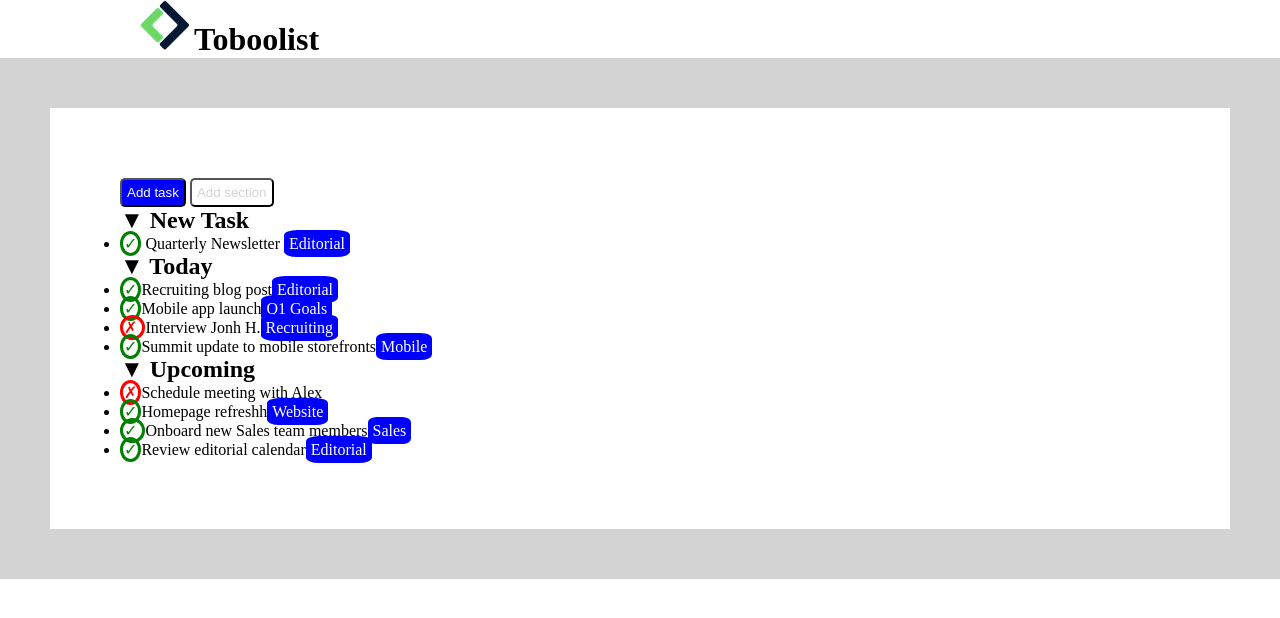
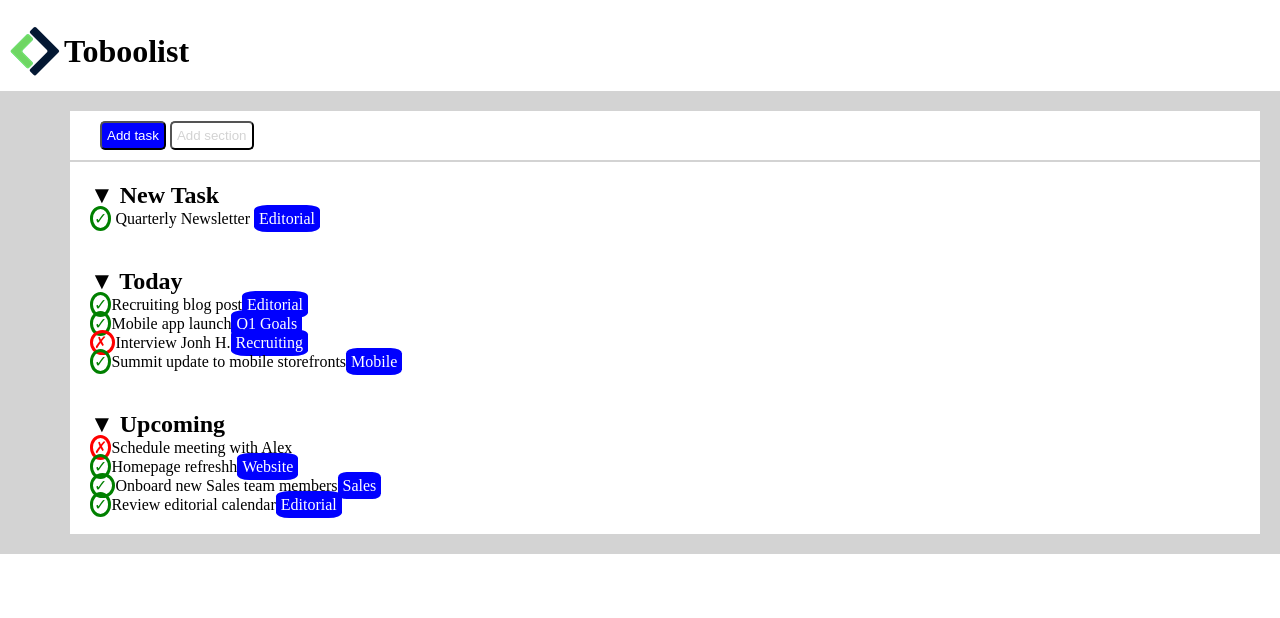
Before and after one commit to AndreaBeltramin/html-css-toboolist, a plain HTML site: page index.html in a window 1280 px wide. Drawn offline with Linux system fonts and the light colour scheme.

Commit message:
fix sections

```diff
--- a/css/style.css
+++ b/css/style.css
@@ -13,8 +13,19 @@
 }
 
 /*header*/
+.header{
+    padding-left: 10px;
+    padding-top: 10px;
+    line-height: 80px;
+}
+
+.logo{
+    height: 50px;
+    vertical-align: middle;
+}
 .title-header{
-    display: inline-block;
+    display: inline;
+    vertical-align: middle;
 }
 
 .first-button{
@@ -33,12 +44,31 @@
 /*main*/
 .main-box{
     background-color: lightgray;
-    padding: 50px;
+    padding: 20px;
 }
 
 .second-box{
     background-color: white;
-    padding: 70px;
+    margin-left: 50px;
+}
+.top-section{
+    border-bottom: solid 2px;
+    border-color: lightgray;
+    padding-top: 10px;
+    padding-bottom: 10px;
+    padding-left: 30px;
+}
+.second-section{
+    padding: 20px;
+}
+.third-section{
+    padding: 20px;
+}
+.section4{
+    padding: 20px;
+}
+ul{
+    list-style: none;
 }
 .check{
     border-radius: 50%;
--- a/index.html
+++ b/index.html
@@ -6,19 +6,20 @@
     <link rel="stylesheet" href="./css/style.css">
     <title>Toboolist</title>
 </head>
-<body >
-    <header class="container">
-        <img src="./img/Logo.png" alt="logo">
+<body class="cointainer">
+    <header>
+        <div class="header">
+            <img src="./img/Logo.png" alt="logo" class="logo">
             <h1 class="title-header">Toboolist</h1>
+        </div>
     </header>
     <div class="main-box">
-        <main>
-            <div class="second-box" >
-                <section>
+        <main class="second-box">
+            <section class="top-section">
                     <button type="button" class="first-button">Add task</button>
                     <button type="button" class="second-button">Add section</button>
             </section>
-                <section>
+            <section class="second-section">
                 <ul>
                     <h2>&#9660 New Task</h2>
                     <li>
@@ -26,9 +27,8 @@
                     </li>
                 </ul>
             </section>
-                <section>
-                            <ul>
-                                <h2>&#9660 Today</h2>
+            <section class="third-section">
+                <ul><h2>&#9660 Today</h2>
                     <li>
                      <span class="check">&check;</span>Recruiting blog post<span class="check-list">Editorial</span>
                     </li>
@@ -43,7 +43,7 @@
                     </li>
                 </ul>
             </section>
-                <section>
+            <section class="section4">
                 <ul><h2>&#9660 Upcoming</h2>
                     <li>
                         <span class="cross">&cross;</span>Schedule meeting with Alex
@@ -60,7 +60,6 @@
 
                 </ul>
             </section>
-            </div>
         </main>
     </div>
 </body>
```
Lines whose indentation alone changed are shown as unchanged.
